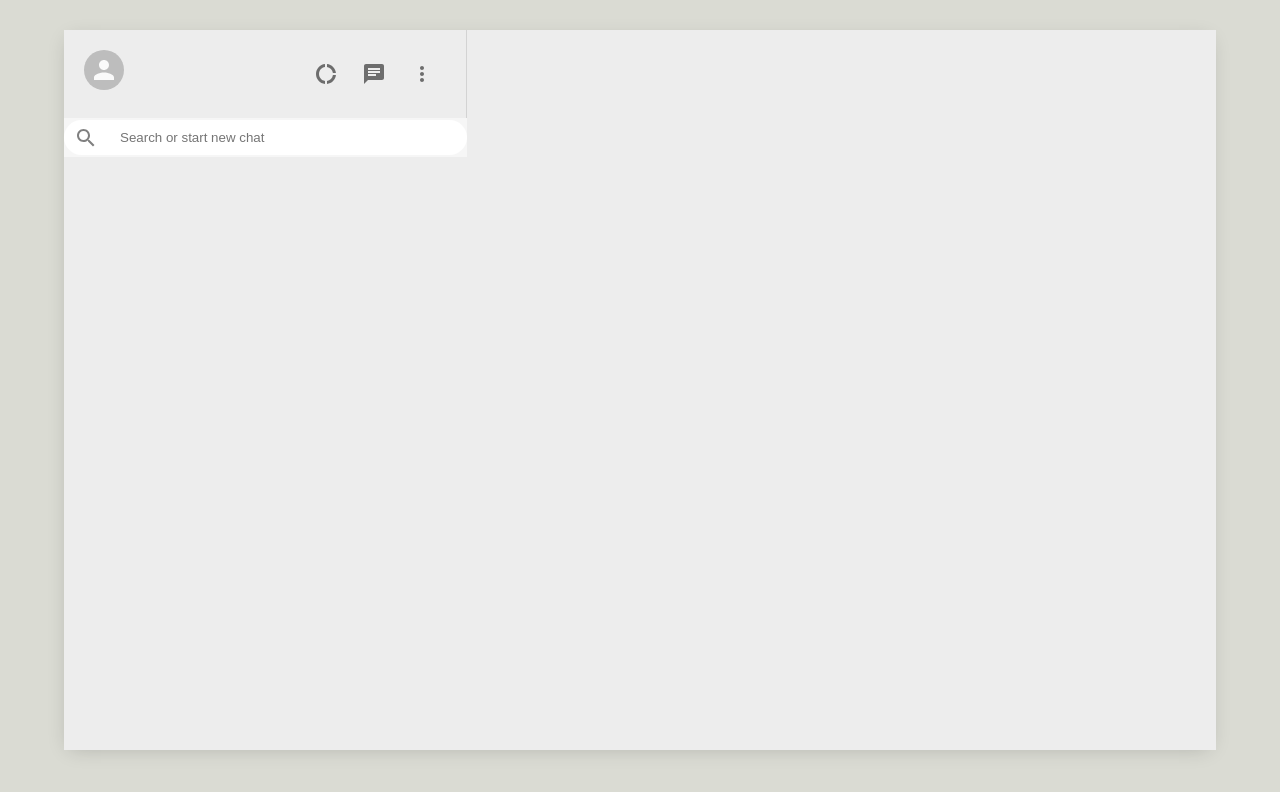
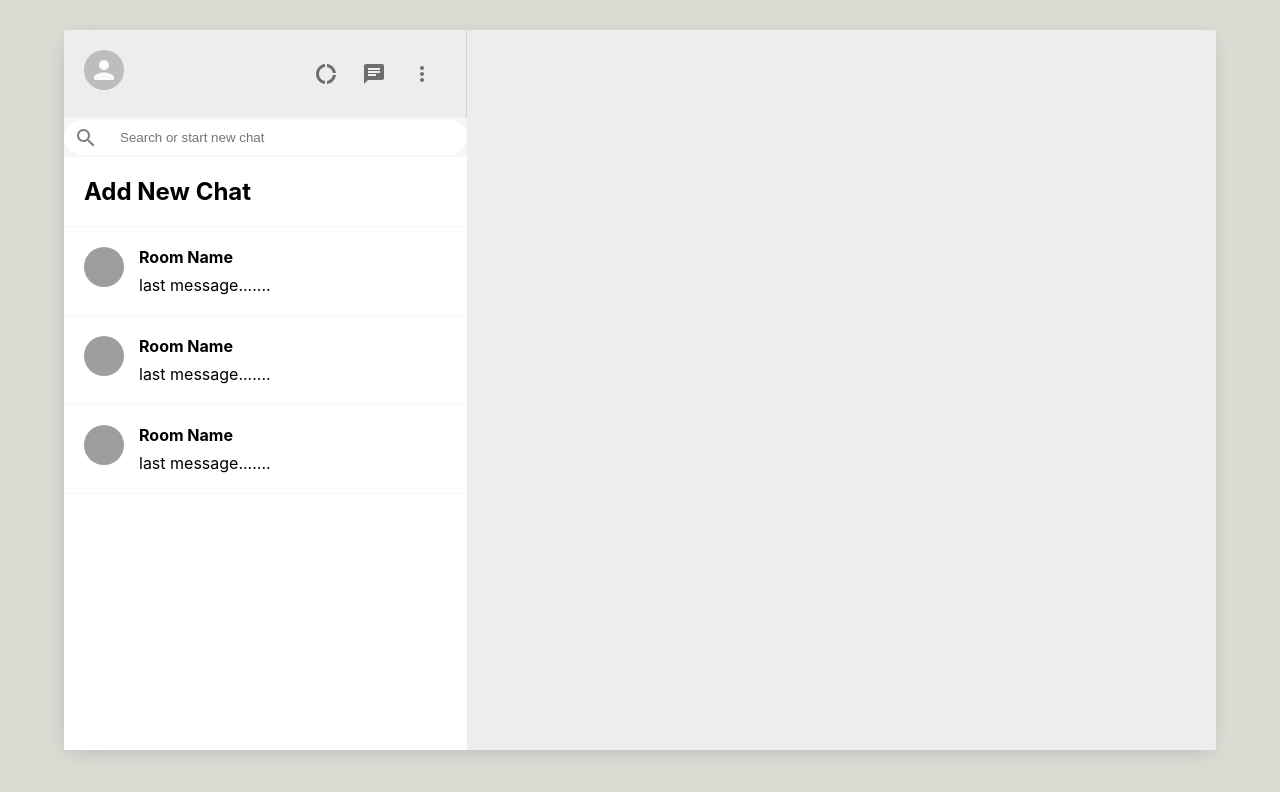
Before and after one commit to Sakshi2830/GroupChat-WebApp, a React (Create React App) app: page / in a window 1280 px wide. Shown: the top 792 px of the page. Built offline with nearby package versions, Linux system fonts and the light colour scheme; grey boxes are pictures that could not be loaded.

Commit message:
UI created for chat window

```diff
--- a/src/Sidebar.css
+++ b/src/Sidebar.css
@@ -45,3 +45,9 @@
     margin-right: 2vw;
     font-size: 24px !important;
 }
+
+.sidebar__chats{
+    flex: 1;
+    background-color: white;
+    overflow: scroll;
+}
--- a/src/Sidebar.js
+++ b/src/Sidebar.js
@@ -4,6 +4,7 @@
 import { DonutLargeOutlined, SearchOutlined } from '@material-ui/icons'
 import ChatIcon from '@material-ui/icons/Chat'
 import MoreVertIcon from '@material-ui/icons/MoreVert';
+import SidebarChat from './SidebarChat'
 
 
 
@@ -32,7 +33,10 @@
 
             </div>
             <div className="sidebar__chats">
-
+                <SidebarChat addNewChat/>
+                <SidebarChat />
+                <SidebarChat />
+                <SidebarChat />
             </div>
         </div>
     )
--- /dev/null
+++ b/src/SidebarChat.css
@@ -0,0 +1,17 @@
+.sidebarchat{
+    display: flex;
+    padding: 20px;
+    cursor: pointer;
+    border-bottom: 1.5px solid #f6f6f6;
+}
+
+.sidebarchat:hover{
+    background-color: #ebebeb;
+}
+.sidebarchat__info > h2 {
+    font-size: 16px;
+    margin-bottom: 8px;
+}
+.sidebarchat__info{
+    margin-left: 15px;
+}
--- /dev/null
+++ b/src/SidebarChat.js
@@ -0,0 +1,39 @@
+import React from 'react'
+import './SidebarChat.css'
+import { Avatar } from '@material-ui/core'
+import { useState,useEffect } from 'react'
+
+function SidebarChat({addNewChat}) {
+    const [seed, setSeed] = useState("");
+
+    useEffect(() => {
+        setSeed(Math.floor(Math.random() * 5000))
+    }, []);
+
+
+    const createChat = () =>{
+        const roomName = prompt("Please enter the name for room")
+
+        if ( roomName ){
+            //adding Database stuff......
+        }
+    }
+
+
+    return !addNewChat ? (
+        <div className='sidebarchat'>
+            <Avatar src={`https://avatars.dicebear.com/api/human/${seed}.svg`} />
+
+            <div className="sidebarchat__info">
+                <h2>Room Name</h2>
+                <p>last message.......</p>
+            </div>
+        </div>
+    ) :(
+        <div className="sidebarchat" onClick={createChat} >
+            <h2>Add New Chat</h2>
+        </div>
+    );
+}
+
+export default SidebarChat
```
